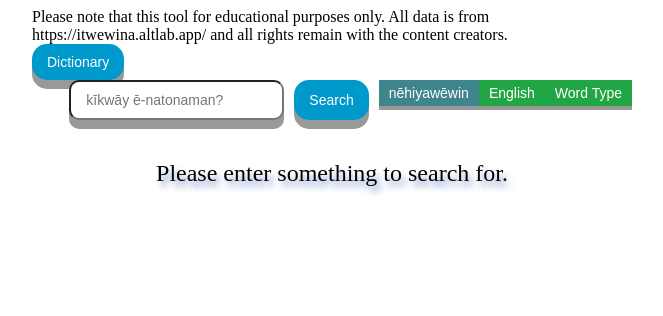
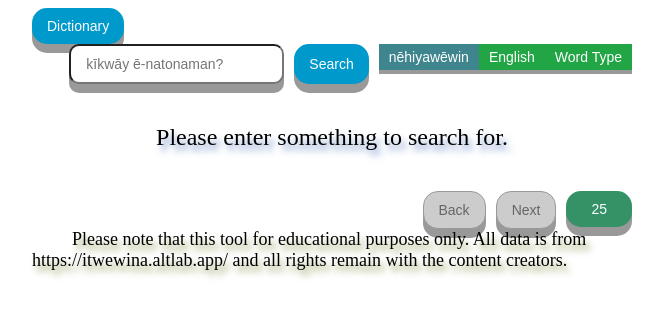
Before and after one commit to bengodden/creegrep, a Vue app: page / in a window 1280 px wide. Shown: the top 316 px of the page, without its empty margins (8-671 px from the left). Built offline with nearby package versions, Linux system fonts and the light colour scheme; the HTML template or start-up script is replaced by a standard one.

Commit message:
Pagination working

```diff
--- a/src/components/SearchBar.vue
+++ b/src/components/SearchBar.vue
@@ -1,11 +1,5 @@
 <template>
-  <header>
-    <span>
-      Please note that this tool for educational purposes only. All data is from
-      https://itwewina.altlab.app/ and all rights remain with the content
-      creators.
-    </span>
-  </header>
+  <header></header>
   <div class="searchresults-wrapper" ref="parentOfDatabases">
     <div v-for="data in databases" :key="data.name" class="databases">
       <button @click="resetSearch(data.level)" class="mainbutton">
@@ -57,7 +51,7 @@
   </div>
   <div class="results-wrapper" v-if="currentResult.length > 0">
     <div
-      v-for="result in currentResult"
+      v-for="result in currentPageItems"
       :key="result._id"
       class="result-class row"
     >
@@ -71,6 +65,35 @@
     </div>
   </div>
   <div v-else class="noresults">{{ noResult }}</div>
+  <div class="querybar">
+    <button
+      @click="displayResults('back')"
+      class="searchbutton mainbutton"
+      :disabled="isBackBtnDisabled"
+    >
+      Back
+    </button>
+    <button
+      @click="displayResults('next')"
+      class="searchbutton mainbutton"
+      :disabled="isNextBtnDisabled"
+    >
+      Next
+    </button>
+    <div class="dropdown">
+      <button class="dropbtn-ranges">{{ this.displayPerPage }}</button>
+      <div class="dropdown-ranges">
+        <a
+          v-for="amount in displayRanges"
+          :key="amount"
+          @click="this.displayPerPage = amount"
+        >
+          {{ amount }}
+        </a>
+      </div>
+    </div>
+  </div>
+  <span class="copyright"> {{ copyright }}</span>
 </template>
 
 <script>
@@ -100,13 +123,8 @@ export default {
         );
       });
     }
-    // if (this.$route.params.wordOne) {
-    //   this.query = this.$route.params.searchedTerms;
-    //   this.queryList();
-    // }
+  },
 
-    // this.query = this.$route.params.wordOne;
-  },
   data() {
     return {
       query: "",
@@ -163,6 +181,11 @@ export default {
         "VTI-3",
       ],
       menuVisible: false,
+      displayPerPage: 25,
+      displayResult: 0,
+      displayRanges: [25, 15, 50],
+      copyright:
+        "Please note that this tool for educational purposes only. All data is from https://itwewina.altlab.app/ and all rights remain with the content creators.",
     };
   },
   methods: {
@@ -192,7 +215,6 @@ export default {
             searchType: searchType,
             data: result,
             level: this.databases.length,
-            color: this.randomColour(),
           });
         }
       }
@@ -223,9 +245,8 @@ export default {
     },
     resetSearch(targetLevel) {
       this.databases.splice(targetLevel + 1);
-      //   this.databases.splice(0, this.databases.length);
-      //   this.databases = [{ name: "Dictionary", data: this.dictionary }];
       if (targetLevel === 0) {
+        //Resetting to initial setup
         this.$router.replace({
           name: "home",
           path: "/",
@@ -258,9 +279,6 @@ export default {
         this.$router.push(`/${Terms}/${Types}`);
       }
     },
-    populateDictionary() {
-      return this.dictionaryData;
-    },
     setSearchType(type) {
       this.searchTypes.forEach((element) => {
         if (element.Lang === type.Lang) {
@@ -276,15 +294,6 @@ export default {
       }
       this.searchType = type;
     },
-    randomColour() {
-      const randomBetween = (min, max) =>
-        min + Math.floor(Math.random() * (max - min + 1));
-      const r = randomBetween(0, 255);
-      const g = randomBetween(0, 255);
-      const b = randomBetween(0, 255);
-      const randomColor = `rgba(${r},${g},${b}, 0.3)`;
-      return randomColor;
-    },
     replaceMacrons(query) {
       return query
         .replaceAll("ā", "â")
@@ -297,13 +306,53 @@ export default {
       this.query = item;
       this.queryList(item, this.searchType.target, false);
     },
-    toggleMenu() {
-      this.menuVisible = !this.menuVisible;
+    displayResults(direction) {
+      if (direction == "next") {
+        this.displayResult = this.displayResult + (this.displayPerPage - 1);
+        console.log(
+          "Displaying results ",
+          this.displayResult,
+          " to ",
+          this.displayResult + this.displayPerPage
+        );
+      } else {
+        if (this.displayPerPage <= this.displayResult) {
+          this.displayResult = this.displayResult - (this.displayPerPage - 1);
+          console.log(
+            "Displaying results ",
+            this.displayResult,
+            " to ",
+            this.displayResult + this.displayPerPage
+          );
+        } else {
+          this.displayResult = 0;
+          console.log(
+            "Displaying results ",
+            this.displayResult,
+            " to ",
+            this.displayPerPage
+          );
+        }
+      }
     },
-    updatePathParams($router, newParams) {
-      const currentParams = $router.current.params;
-      const mergedParams = { ...currentParams, newParams };
-      $router.push({ params: mergedParams });
+    isDisabled(buttonName) {
+      if (buttonName == "back" && this.displayResult == 0) {
+        return true;
+      }
+    },
+  },
+  computed: {
+    currentPageItems() {
+      return this.currentResult.slice(
+        this.displayResult,
+        this.displayResult + this.displayPerPage
+      );
+    },
+    isBackBtnDisabled() {
+      return this.displayResult == 0 ? true : false;
+    },
+    isNextBtnDisabled() {
+      return this.displayResult >= this.currentPageItems.length ? true : false;
     },
   },
 };
@@ -352,7 +401,12 @@ button:active {
   box-shadow: 0 5px #666;
   transform: translateY(4px);
 }
-
+button:disabled,
+button[disabled] {
+  border: 1px solid #999999;
+  background-color: #cccccc;
+  color: #666666;
+}
 .mainbutton .searchbutton {
   background-color: #3366ff;
 }
@@ -478,4 +532,53 @@ button:active {
 .dropdown:hover .dropbtn {
   background-color: #3e8e41;
 }
+
+.dropdown:hover .dropdown-ranges {
+  display: block;
+  bottom: 100%;
+}
+
+/* Dropdown Content (Hidden by Default) */
+.dropdown-ranges {
+  display: none;
+  position: absolute;
+  background-color: #359267;
+  min-width: 25px;
+  box-shadow: 0px 8px 16px 0px rgba(0, 0, 0, 0.2);
+  z-index: 1;
+  padding: 10px 15px;
+}
+
+/* Links inside the dropdown */
+.dropdown-ranges a {
+  color: rgb(255, 255, 255);
+  padding: 12px 16px;
+  text-decoration: none;
+  display: block;
+}
+
+/* Change color of dropdown links on hover */
+.dropdown-ranges a:hover {
+  background-color: #ddd;
+}
+
+.dropbtn-ranges {
+  background-color: #359267;
+  border: none;
+  border-radius: 15px;
+  box-shadow: 0 9px #999;
+  transition: 0.4s;
+  padding: 10px 25px;
+  font-size: 14px;
+  text-align: center;
+  cursor: pointer;
+  outline: none;
+  color: #fff;
+}
+.copyright {
+  text-align: center;
+  margin: 40px;
+  font-size: large;
+  text-shadow: 4px 6px 6px rgba(96, 108, 8, 0.6);
+}
 </style>
```
Also changed, not shown: src/scratchpad-1.txt.
